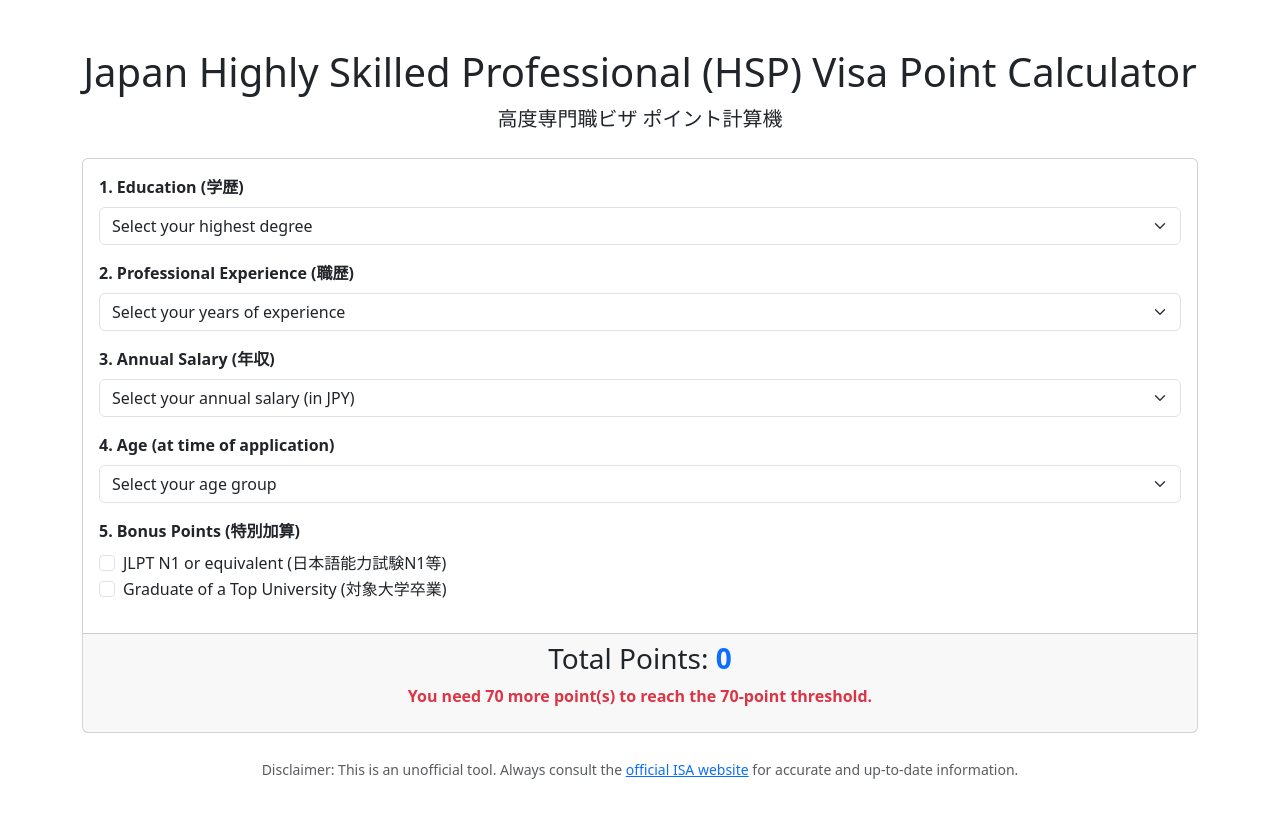
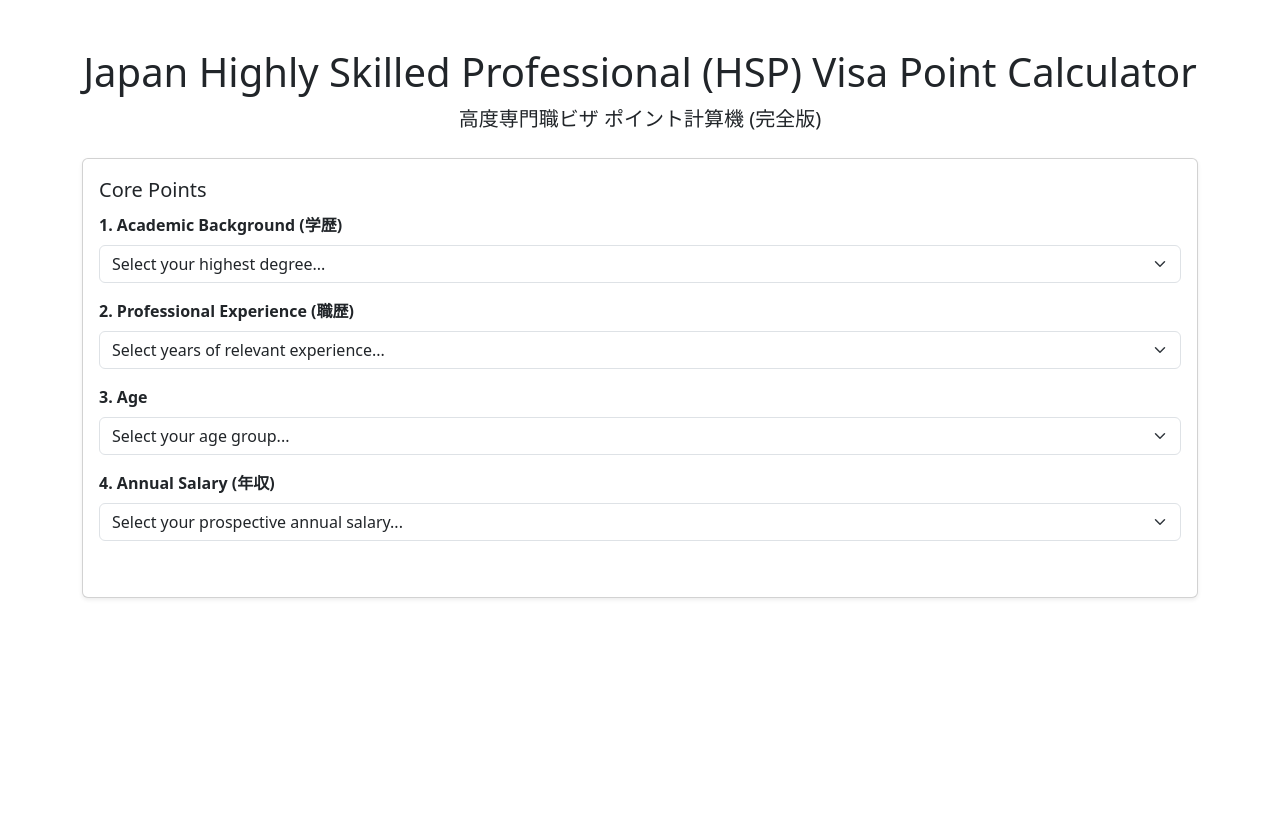
Before and after one commit to tugsuugsg/hsp-point-calculator, a plain HTML site: page index.html in a window 1280 px wide. Drawn offline with nearby package versions, Linux system fonts and the light colour scheme.

Commit message:
Update index.html
Adding options

```diff
--- a/index.html
+++ b/index.html
@@ -3,7 +3,7 @@
 <head>
     <meta charset="UTF-8">
     <meta name="viewport" content="width=device-width, initial-scale=1.0">
-    <title>Japan HSP Visa Point Calculator</title>
+    <title>Upgraded Japan HSP Visa Point Calculator</title>
     <link href="https://cdn.jsdelivr.net/npm/bootstrap@5.3.3/dist/css/bootstrap.min.css" rel="stylesheet">
     <link rel="stylesheet" href="style.css">
 </head>
@@ -11,81 +11,58 @@
     <div class="container my-5">
         <header class="text-center mb-4">
             <h1>Japan Highly Skilled Professional (HSP) Visa Point Calculator</h1>
-            <p class="lead">高度専門職ビザ ポイント計算機</p>
+            <p class="lead">高度専門職ビザ ポイント計算機 (完全版)</p>
         </header>
 
-        <div class="card">
+        <div class="card shadow-sm">
             <div class="card-body">
                 <form id="hsp-form">
+
+                    <fieldset class="mb-4">
+                        <legend class="fs-5">Core Points</legend>
                         <div class="mb-3">
-                        <label for="degree" class="form-label fw-bold">1. Education (学歴)</label>
+                            <label for="degree" class="form-label fw-bold">1. Academic Background (学歴)</label>
                             <select id="degree" class="form-select">
-                            <option value="0">Select your highest degree</option>
+                                <option value="0" selected>Select your highest degree...</option>
                                 <option value="30">Doctorate (博士)</option>
                                 <option value="20">Master's (修士)</option>
-                            <option value="10">Bachelor's (大学卒業)</option>
+                                <option value="10">Bachelor's (学士)</option>
+                                <option value="0">Other</option>
                             </select>
                         </div>
 
                         <div class="mb-3">
                             <label for="experience" class="form-label fw-bold">2. Professional Experience (職歴)</label>
                             <select id="experience" class="form-select">
-                            <option value="0">Select your years of experience</option>
+                                <option value="0" selected>Select years of relevant experience...</option>
                                 <option value="20">10+ years</option>
                                 <option value="15">7+ years</option>
                                 <option value="10">5+ years</option>
                                 <option value="5">3+ years</option>
+                                <option value="0">Less than 3 years</option>
                             </select>
                         </div>
 
                         <div class="mb-3">
-                        <label for="salary" class="form-label fw-bold">3. Annual Salary (年収)</label>
-                        <select id="salary" class="form-select">
-                            <option value="0">Select your annual salary (in JPY)</option>
-                            <option value="40">¥10,000,000 ~</option>
-                            <option value="35">¥9,000,000 ~ ¥9,990,000</option>
-                            <option value="30">¥8,000,000 ~ ¥8,990,000</option>
-                            <option value="25">¥7,000,000 ~ ¥7,990,000</option>
-                            <option value="20">¥6,000,000 ~ ¥6,990,000</option>
-                            <option value="15">¥5,000,000 ~ ¥5,990,000</option>
-                            <option value="10">¥4,000,000 ~ ¥4,990,000</option>
+                            <label for="age" class="form-label fw-bold">3. Age</label>
+                            <select id="age" class="form-select">
+                                <option value="0" selected>Select your age group...</option>
+                                <option value="15">~ 29 years old</option>
+                                <option value="10">30 - 34 years old</option>
+                                <option value="5">35 - 39 years old</option>
+                                <option value="0">40+ years old</option>
                             </select>
                         </div>
 
                         <div class="mb-3">
-                        <label for="age" class="form-label fw-bold">4. Age (at time of application)</label>
-                        <select id="age" class="form-select">
-                            <option value="0">Select your age group</option>
-                            <option value="15">Under 29</option>
-                            <option value="10">30 - 34</option>
-                            <option value="5">35 - 39</option>
-                        </select>
-                    </div>
-
-                    <div class="mb-3">
-                        <label class="form-label fw-bold">5. Bonus Points (特別加算)</label>
-                        <div class="form-check">
-                            <input class="form-check-input bonus" type="checkbox" value="15" id="jlpt-n1">
-                            <label class="form-check-label" for="jlpt-n1">JLPT N1 or equivalent (日本語能力試験N1等)</label>
-                        </div>
-                        <div class="form-check">
-                            <input class="form-check-input bonus" type="checkbox" value="10" id="top-university">
-                            <label class="form-check-label" for="top-university">Graduate of a Top University (対象大学卒業)</label>
-                        </div>
-                        </div>
-                </form>
-            </div>
-            <div class="card-footer text-center">
-                <h3>Total Points: <span id="total-points" class="fw-bolder">0</span></h3>
-                <p id="result-message" class="fs-5 mt-2">&nbsp;</p>
-            </div>
-        </div>
-
-        <footer class="text-center mt-4 text-muted">
-            <p><small>Disclaimer: This is an unofficial tool. Always consult the <a href="https://www.isa.go.jp/en/publications/materials/newimmiact_3_index.html" target="_blank">official ISA website</a> for accurate and up-to-date information.</small></p>
-        </footer>
-    </div>
-
-    <script src="script.js"></script>
-</body>
-</html>
+                            <label for="salary" class="form-label fw-bold">4. Annual Salary (年収)</label>
+                            <select id="salary" class="form-select">
+                                <option value="0" data-salary="0" selected>Select your prospective annual salary...</option>
+                                <option value="40" data-salary="1000">¥10,000,000 or more</option>
+                                <option value="35" data-salary="900">¥9,000,000 - ¥9,990,000</option>
+                                <option value="30" data-salary="800">¥8,000,000 - ¥8,990,000</option>
+                                <option value="25" data-salary="700">¥7,000,000 - ¥7,990,000</option>
+                                <option value="20" data-salary="600">¥6,000,000 - ¥6,990,000</option>
+                                <option value="15" data-salary="500">¥5,000,000 - ¥5,990,000</option>
+                                <option value="10" data-salary="400">¥4,000,000 - ¥4,990,000</option>
+                                <option value="0" data-salary="300">¥3,000,000 - ¥3,990,000
```
Lines whose indentation alone changed are shown as unchanged.
